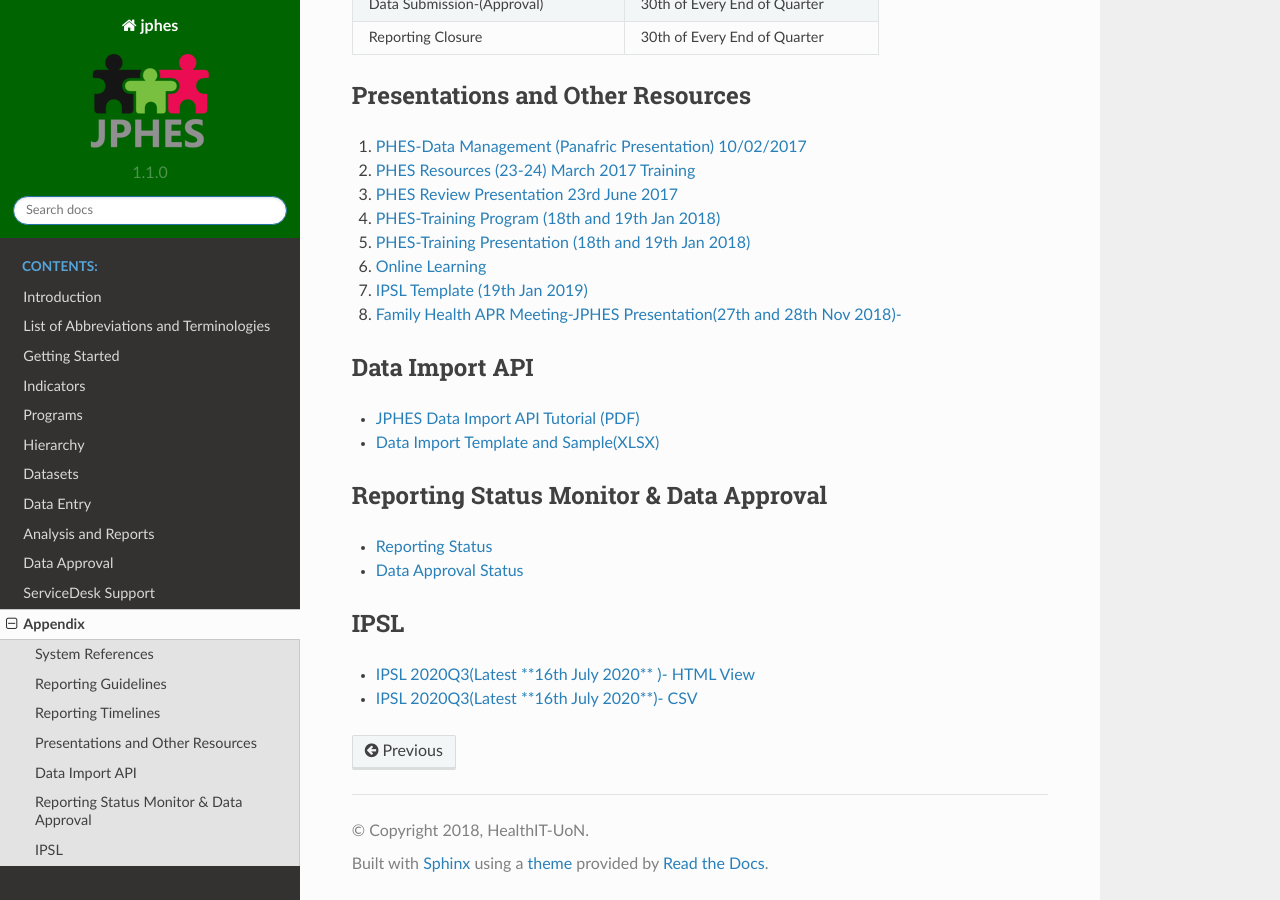
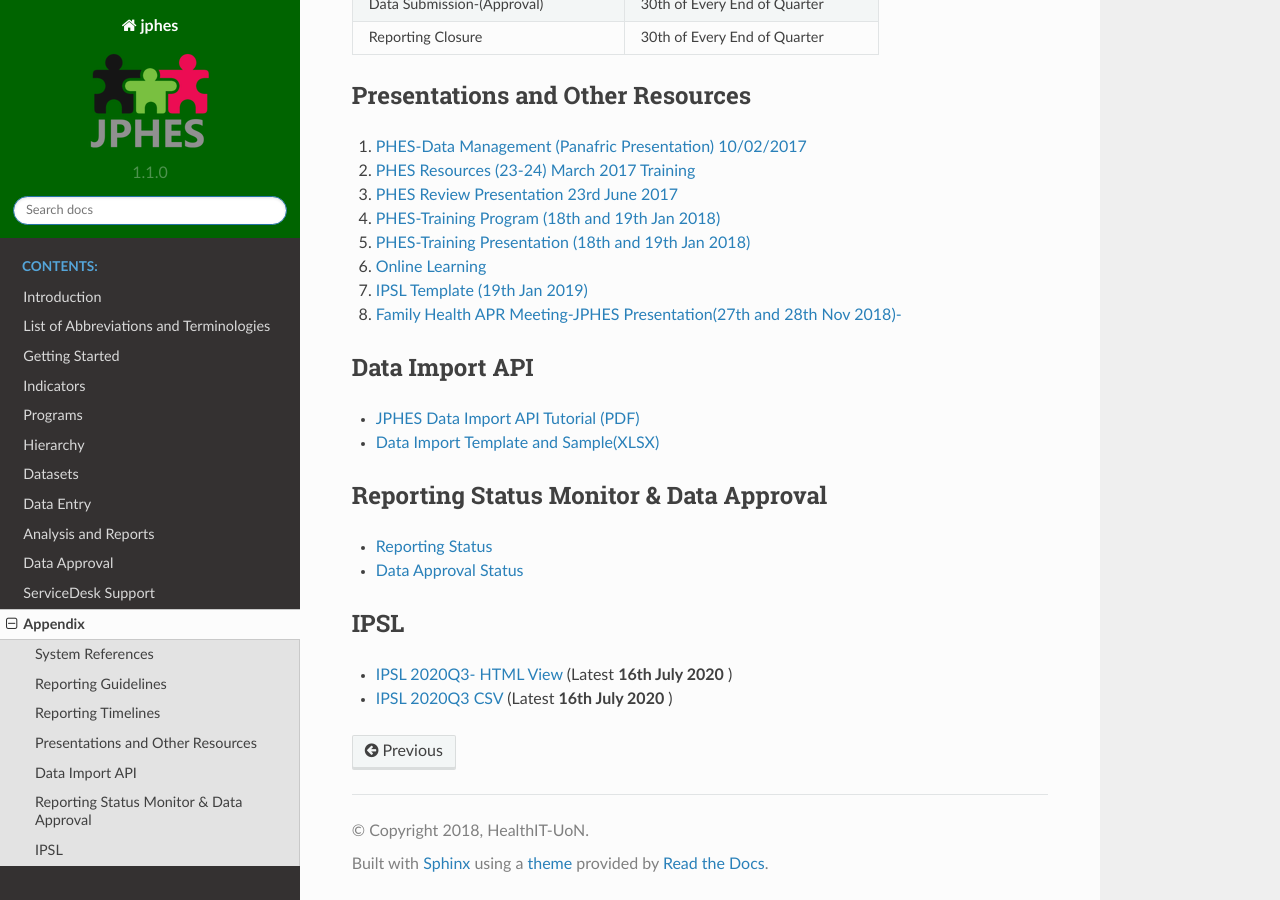
Before and after one commit to uonafya/jphes-docs, a Sphinx documentation site: the page built from source/appendix.rst, in a window 1280 px wide and 900 px high, scrolled down 769 px. Built offline with Sphinx 7.4.7 and the Read the Docs theme 2.0.0, drawn with Linux system fonts in a browser that asks for light colours.

```diff
--- a/source/appendix.rst
+++ b/source/appendix.rst
@@ -69,5 +69,5 @@ Reporting Status Monitor & Data Approval
 IPSL
 -----------
 
-- `IPSL 2020Q3(Latest **16th July 2020** )- HTML View <https://jphesportal.uonbi.ac.ke/api/sqlViews/OmFVlTZfHTm/data.html+css>`_
-- `IPSL 2020Q3(Latest **16th July 2020**)- CSV <https://jphesportal.uonbi.ac.ke/api/sqlViews/OmFVlTZfHTm/data.csv>`_
+- `IPSL 2020Q3- HTML View <https://jphesportal.uonbi.ac.ke/api/sqlViews/OmFVlTZfHTm/data.html+css>`_ (Latest **16th July 2020** )
+- `IPSL 2020Q3 CSV <https://jphesportal.uonbi.ac.ke/api/sqlViews/OmFVlTZfHTm/data.csv>`_ (Latest **16th July 2020** )
```
